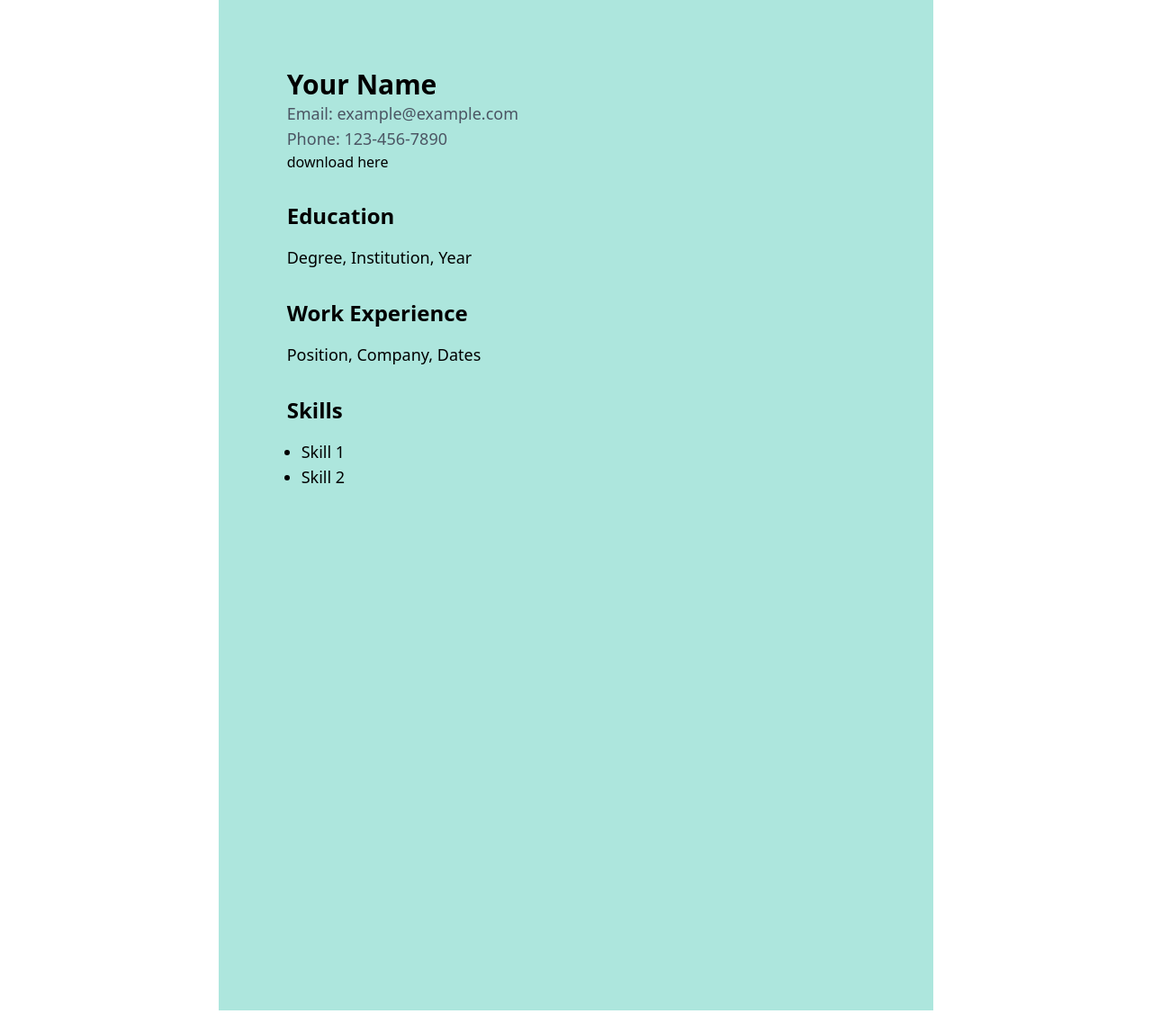
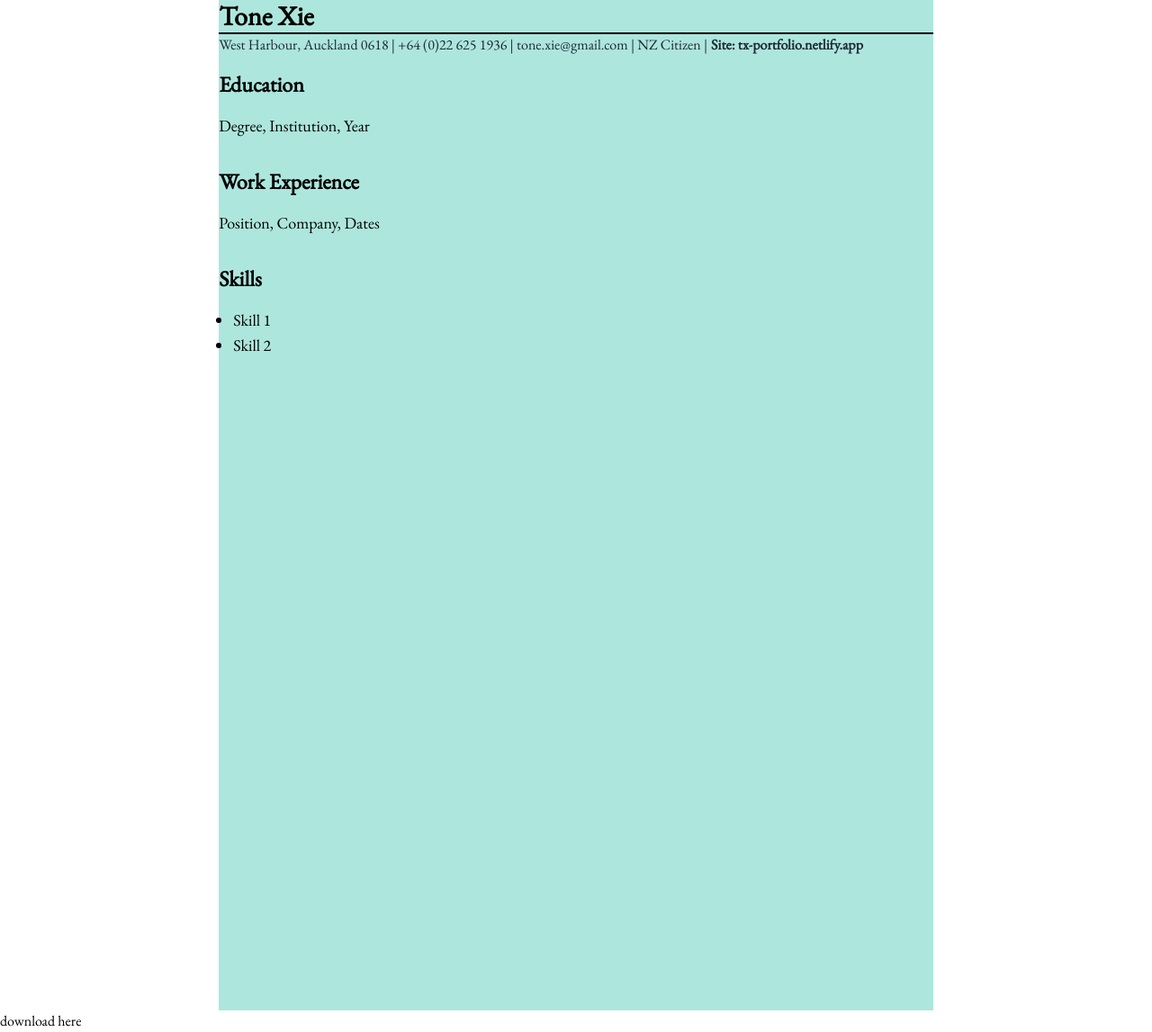
Before and after one commit to tonexie/resume, a website: page resume.html in a window 1280 px wide. Shown: the whole page at 90% size. Before the commit the page ends 1123 px from the top, so only its background shows below. Drawn offline with nearby package versions, Linux system fonts and the light colour scheme.

Commit message:
add node

```diff
--- /dev/null
+++ b/resume.css
@@ -0,0 +1,12 @@
+@import url("https://fonts.googleapis.com/css2?family=EB+Garamond&display=swap");
+
+body {
+  font-family: "EB Garamond", Arial, Helvetica, sans-serif;
+}
+
+.resume {
+  width: 210mm;
+  height: 297mm;
+  background-color: rgb(173, 230, 221);
+  box-sizing: border-box;
+}
--- a/resume.html
+++ b/resume.html
@@ -8,21 +8,18 @@
       href="https://cdn.jsdelivr.net/npm/tailwindcss@2.2.19/dist/tailwind.min.css"
       rel="stylesheet"
     />
+    <link rel="stylesheet" href="./resume.css" />
   </head>
   <body>
-    <div class="resume mx-auto p-8">
-      <header class="mb-8">
-        <h1 class="text-3xl font-bold">Your Name</h1>
-        <p class="text-lg text-gray-600">Email: example@example.com</p>
-        <p class="text-lg text-gray-600">Phone: 123-456-7890</p>
-        <a
-              href=./Resume_XIE_TONE.pdf
-              download=Resume_XIE_TONE
-              target="_blank" // opens new tab
-              rel="noreferrer"
-            >
-        download here
-      </a>
+    <div class="resume mx-auto">
+      <header class="mb-4">
+        <h1 class="text-3xl font-bold">Tone Xie</h1>
+        <div class="w-full border-b-2 border-black"></div>
+        <div class="flex text-[0.8rem] text-gray-800">
+          West Harbour, Auckland 0618 | +64 (0)22 625 1936 | tone.xie@gmail.com
+          | NZ Citizen |
+          <p class="font-bold pl-1">Site: tx-portfolio.netlify.app</p>
+        </div>
       </header>
       <section class="mb-8">
         <h2 class="text-2xl font-bold mb-4">Education</h2>
@@ -41,20 +38,16 @@
         <ul class="list-disc pl-4">
           <li class="text-lg">Skill 1</li>
           <li class="text-lg">Skill 2</li>
-          <!-- Add more skills as needed -->
         </ul>
       </section>
-      <!-- Add more sections for other resume content -->
     </div>
+    <a
+      href="./Resume_XIE_TONE.pdf"
+      download="Resume_XIE_TONE"
+      target="_blank"
+      rel="noreferrer"
+    >
+      download here
+    </a>
   </body>
 </html>
-
-<style>
-  .resume {
-    width: 210mm;
-    height: 297mm;
-    background-color: rgb(173, 230, 221);
-    padding: 20mm;
-    box-sizing: border-box;
-  }
-</style>
```
Also changed, not shown: package.json (added, +25 -0 lines), 2 other files.
